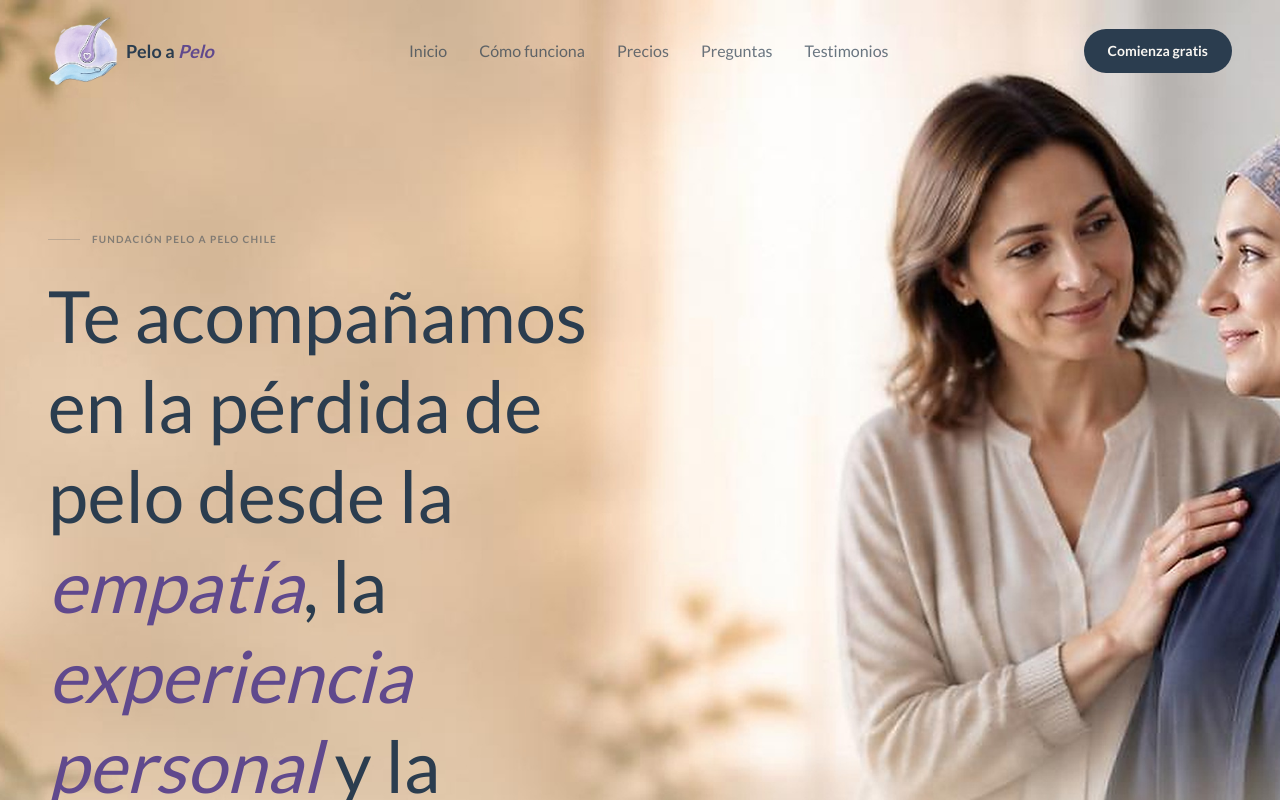
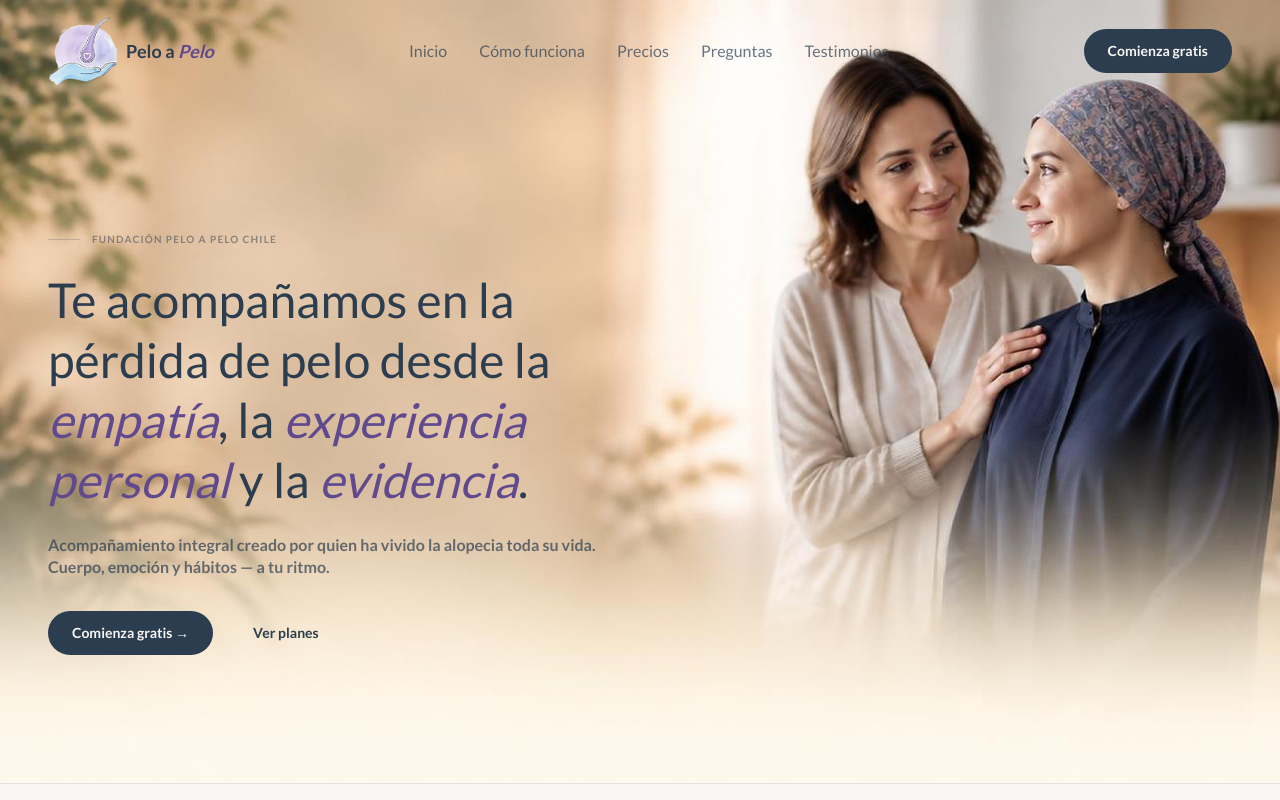
Before and after one commit to VicenteCastroIb/peloapelo-web-frontend, a Next.js app: page / in a window 1280 px wide. Shown: the top 800 px of the page. Built offline with nearby package versions, Linux system fonts and the light colour scheme; no server answers.

Commit message:
style: reducir tamano del H1 del Hero para que calce con el texto mas largo
- text-5xl/6xl/7xl -> text-3xl/4xl/5xl

```diff
--- a/components/sections/Hero.tsx
+++ b/components/sections/Hero.tsx
@@ -27,7 +27,7 @@ export default function Hero() {
             Fundación Pelo a Pelo Chile
           </div>
 
-          <h1 className="text-5xl font-normal leading-tight text-navy sm:text-6xl lg:text-7xl">
+          <h1 className="text-3xl font-normal leading-tight text-navy sm:text-4xl lg:text-5xl">
             Te acompañamos en la pérdida de pelo desde la{" "}
             <span className="italic text-accent">empatía</span>, la{" "}
             <span className="italic text-accent">experiencia personal</span> y la{" "}
```
